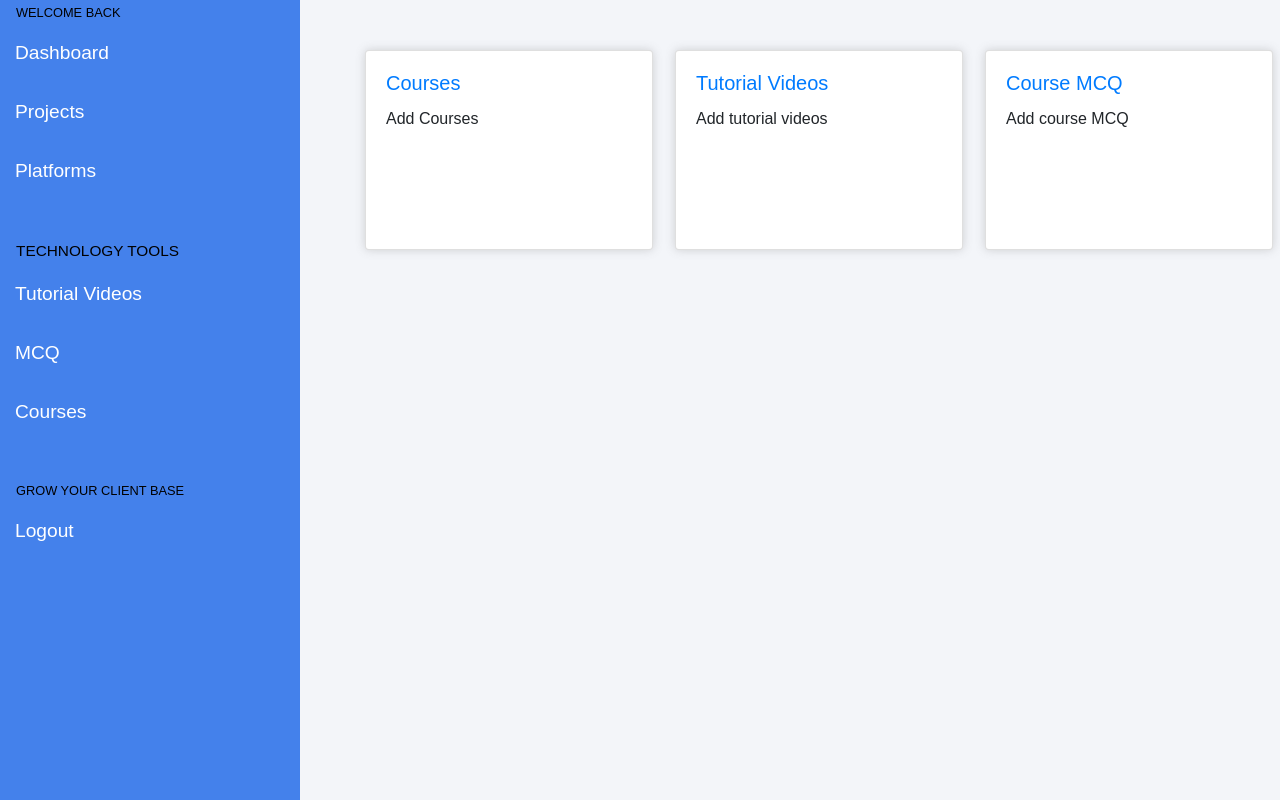
After one commit to rosemaryroy/profuture, a Django app: page /course in a window 1280 px wide. The commit adds this page. Run offline with Django 4.2, Linux system fonts and the light colour scheme.

Commit message:
05-04-2022

```diff
--- a/admin_mod/urls.py
+++ b/admin_mod/urls.py
@@ -31,6 +31,7 @@ urlpatterns = [
     path('mcqedit/<int:mcqid>',views.add_mcq_edit,name='add_mcq_edit'),
     path('mcqupdate/<int:mcqid>',views.mcq_update,name='mcq_update'),
     path('mcq_delete/<int:mcqid>',views.mcq_delete,name='mcq_delete'),
+    path('course',views.course,name='course'),
 
 ]
 
--- a/admin_mod/views.py
+++ b/admin_mod/views.py
@@ -166,3 +166,7 @@ def mcq_delete(request,mcqid):
     mcq_=mcq.objects.get(mcqid=mcqid)
     mcq_.delete()
     return redirect('add_mcq')
+
+
+def course(request):
+    return render(request,'admin_mod/course.html')
--- a/templates/admin_mod/base.html
+++ b/templates/admin_mod/base.html
@@ -26,6 +26,7 @@
           <ul>
               <li><a href="#" style="font-size: larger;"><i class="far fa-calendar-alt"></i>Tutorial Videos</a></li>
               <li><a href="#" style="font-size: larger;"><i class="far fa-calendar-alt"></i>MCQ</a></li>
+              <li><a href="#" style="font-size: larger;"><i class="far fa-calendar-alt"></i>Courses</a></li>
 
           </ul> <small class="text-muted px-3">GROW YOUR CLIENT BASE</small>
           <ul>
--- /dev/null
+++ b/templates/admin_mod/course.html
@@ -0,0 +1,43 @@
+{% extends 'admin_mod/base.html' %}
+{% load static %}
+{% block body %}
+<style>
+    .card {
+      box-shadow: 0 0 10px 0 rgba(100, 100, 100, 0.26);
+    }
+
+  </style>
+
+<div class="container">
+<div class="row">
+    <div class="col-sm-4">
+        <div class="card" style="height: 200px; width: 18rem;">
+          <div class="card-body">
+            <h5 class="card-title" style="color: blue;"><a href="{% url 'add_platform_show' %}" >Courses</a></h5>
+            <p class="card-text">Add Courses</p>
+
+          </div>
+        </div>
+      </div>
+        <div class="col-sm-4">
+          <div class="card" style="height: 200px; width: 18rem;">
+            <div class="card-body">
+              <h5 class="card-title" style="color: blue;"><a href="{% url 'project_view' %}">Tutorial Videos</a></h5>
+              <p class="card-text">Add tutorial videos</p>
+
+            </div>
+          </div>
+        </div>
+        <div class="col-sm-4">
+          <div class="card" style="height: 200px; width: 18rem;">
+            <div class="card-body">
+              <h5 class="card-title" style="color: blue;"><a href="{% url 'add_project_show' %}">Course MCQ</a></h5>
+              <p class="card-text">Add course MCQ</p>
+
+            </div>
+          </div>
+        </div>
+      </div>
+      </div>
+
+{% endblock %}
```
Also changed, not shown: templates/admin_mod/base_ext.html (+12 -12 lines), templates/admin_mod/index.html (+5 -5 lines).
